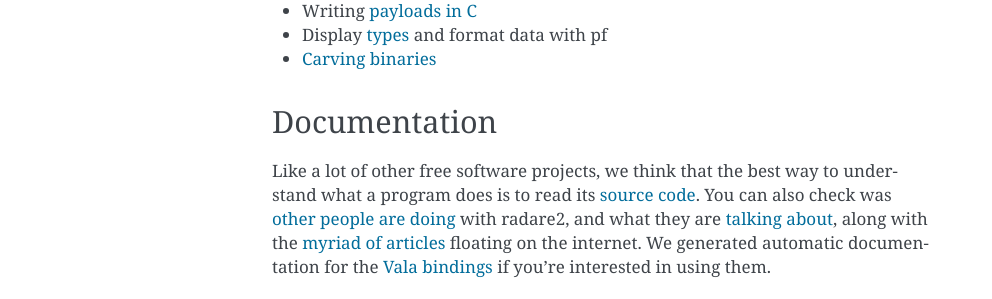
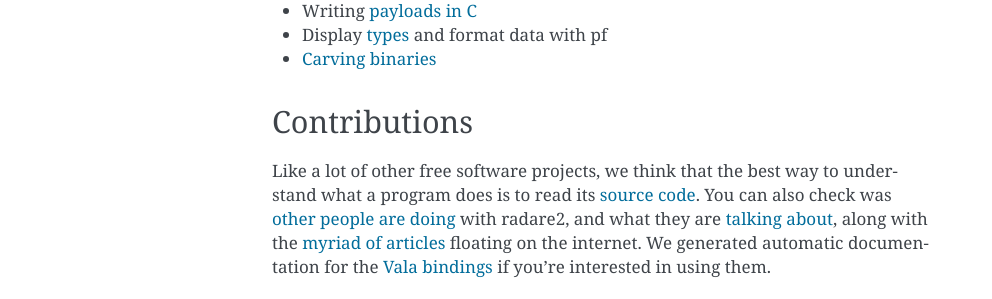
Before and after one commit to radareorg/radareorg, a Sphinx documentation site: the page built from source/documentation.rst, in a window 1280 px wide and 1037 px high. Shown: the part 673-972 px from the top of the window, without its empty margins (148-1140 px from the left). Built offline with Sphinx 7.4.7, drawn with Linux system fonts in a browser that asks for light colours.

Commit message:
Remove a dup

```diff
--- a/source/documentation.rst
+++ b/source/documentation.rst
@@ -34,7 +34,7 @@
 - Display `types <http://radare.today/types/>`__ and format data with pf
 - `Carving binaries <http://radare.today/carving-bins/>`__
 
-Documentation
+Contributions
 -------------
 
 Like a lot of other free software projects, we think that the best way to
```
Also changed, not shown: source/_static/jupyter_radare2.png.
